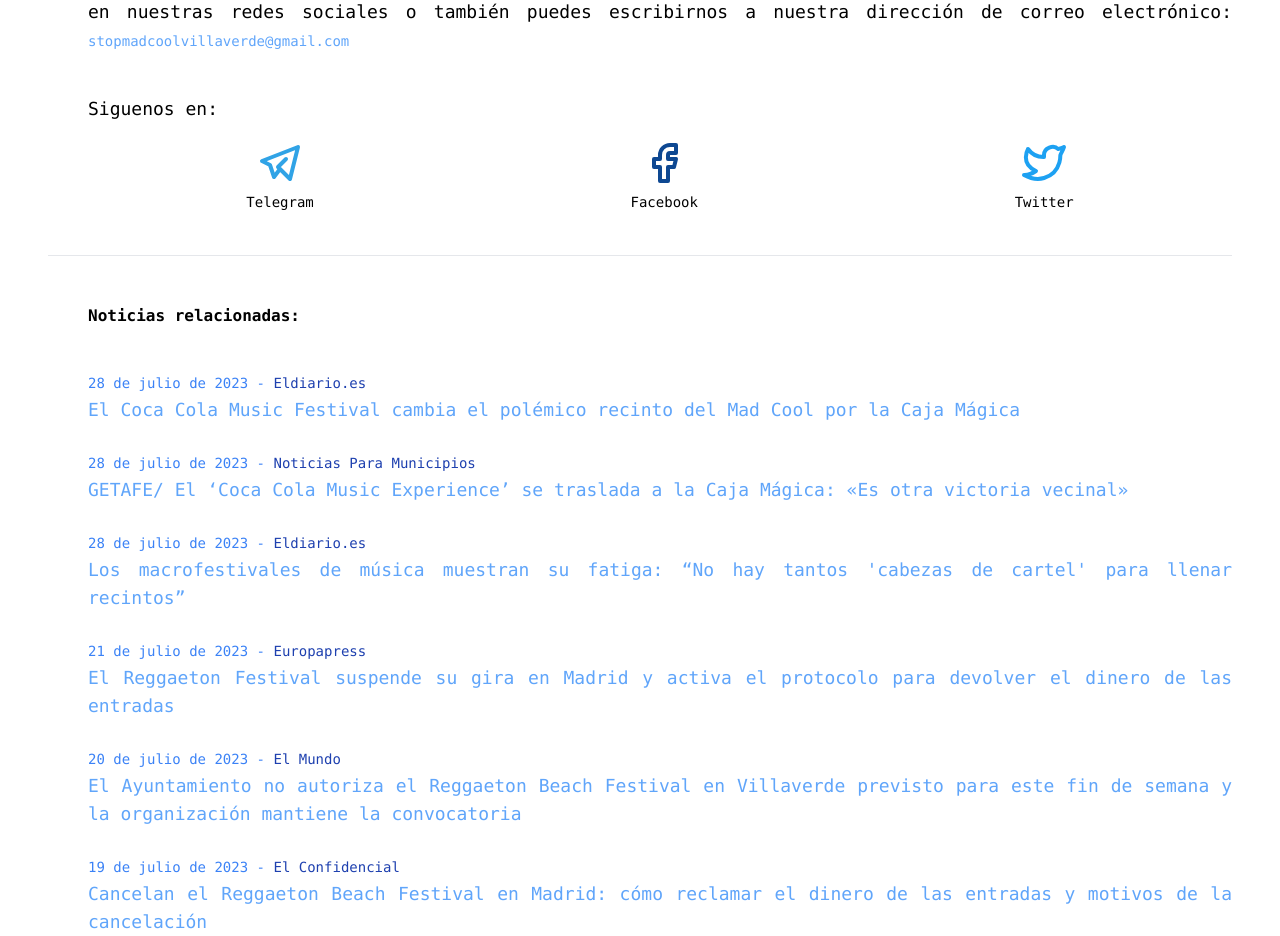
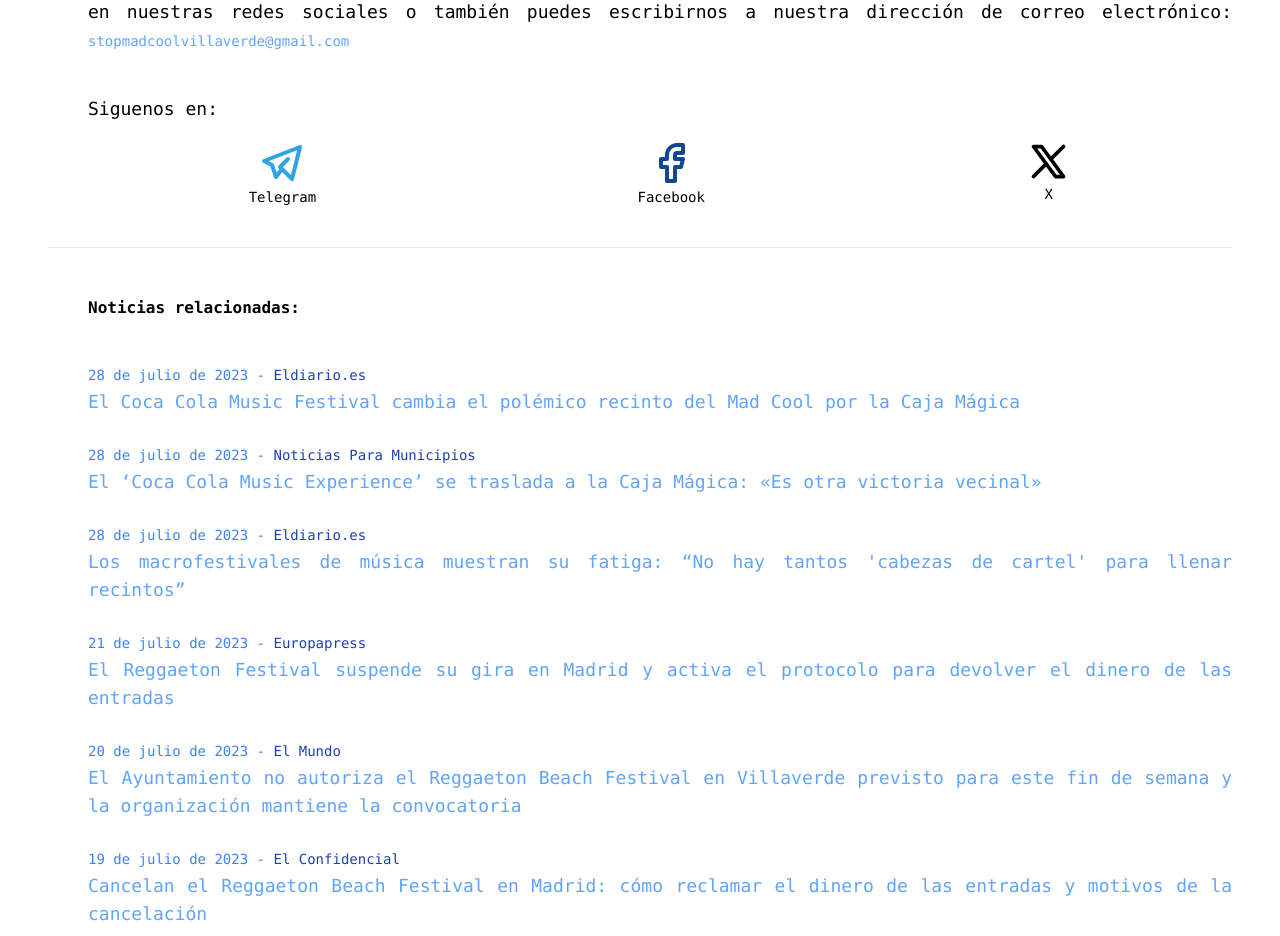
Before and after one commit to Franx0/mal_cool, a Next.js app: page / in a window 1280 px wide. Shown: the part 2340-3276 px from the top of the page. Built offline with nearby package versions, Linux system fonts and the light colour scheme.

Commit message:
Add X brand logo

```diff
--- a/src/components/contact.tsx
+++ b/src/components/contact.tsx
@@ -1,6 +1,6 @@
 import Link from 'next/link'
 import Separator from '@/components/shared/separator'
-import { IconBrandTelegram, IconBrandFacebook, IconBrandTwitter } from '@tabler/icons-react';
+import { IconBrandTelegram, IconBrandFacebook, IconBrandX } from '@tabler/icons-react';
 
 export default function Contact({dictionary}: any) {
   return (
@@ -12,17 +12,17 @@
       <div className="flex flex-wrap">
         <span className="mb-4">{dictionary.follow}</span>
         <div className="w-full inline-flex justify-around">
-          <Link href={dictionary.telegram} target="_blank">
-            <IconBrandTelegram className="m-auto" size={48} color={"#30a3e6"}/>
-            <span className="text-sm">Telegram</span>
+          <Link href={dictionary.telegram} className="text-center text-sm" target="_blank">
+            <IconBrandTelegram className="mx-auto" size={48} color={"#30a3e6"}/>
+            <span>Telegram</span>
           </Link>
-          <Link href={dictionary.facebook} target="_blank">
-            <IconBrandFacebook className="m-auto" size={48} color={"#0e4892"}/>
-            <span className="text-sm">Facebook</span>
+          <Link href={dictionary.facebook} className="text-center text-sm" target="_blank">
+            <IconBrandFacebook className="mx-auto" size={48} color={"#0e4892"}/>
+            <span>Facebook</span>
           </Link>
-          <Link href={dictionary.twitter} target="_blank">
-            <IconBrandTwitter className="m-auto" size={48} color={"#1da1f2"}/>
-            <span className="text-sm">Twitter</span>
+          <Link href={dictionary.x} className="text-center text-sm" target="_blank">
+            <IconBrandX className="mx-auto" size={45} color={"#000000"}/>
+            <span>X</span>
           </Link>
         </div>
       </div>
--- a/src/data/news.ts
+++ b/src/data/news.ts
@@ -595,7 +595,7 @@
   },
   {
     date: `2023/07/28`,
-    name: `GETAFE/ El ‘Coca Cola Music Experience’ se traslada a la Caja Mágica: «Es otra victoria vecinal»`,
+    name: `El ‘Coca Cola Music Experience’ se traslada a la Caja Mágica: «Es otra victoria vecinal»`,
     alt: `noticias para municipios`,
     url: `https://noticiasparamunicipios.com/municipios-madrid/getafe-el-coca-cola-music-experience-se-traslada-a-la-caja-magica-es-otra-victoria-vecinal-ultima-hora/`
   },
--- a/src/languages/es.ts
+++ b/src/languages/es.ts
@@ -29,7 +29,7 @@
     text: `<span>Si tienes más preguntas o quieres conocer que nuevas actuaciones estamos llevando a cabo puedes seguirnos en nuestras redes sociales o también puedes escribirnos a nuestra dirección de correo electrónico: <a href={'mailto:stopmadcoolvillaverde@gmail.com?subject=A la plataforma Stop Mad Cool' class="text-sm lg:text-lg text-blue-400">stopmadcoolvillaverde@gmail.com</a></span>`,
     follow: `Siguenos en: `,
     telegram: `https://t.me/+5pr5MD2fZbVlZWE0`,
-    twitter: `https://twitter.com/StopMadcool_23?ref_src=twsrc%5Etfw`,
+    x: `https://twitter.com/StopMadcool_23?ref_src=twsrc%5Etfw`,
     facebook: `https://www.facebook.com/groups/487527109806848/`,
   },
   meetings: {
```
